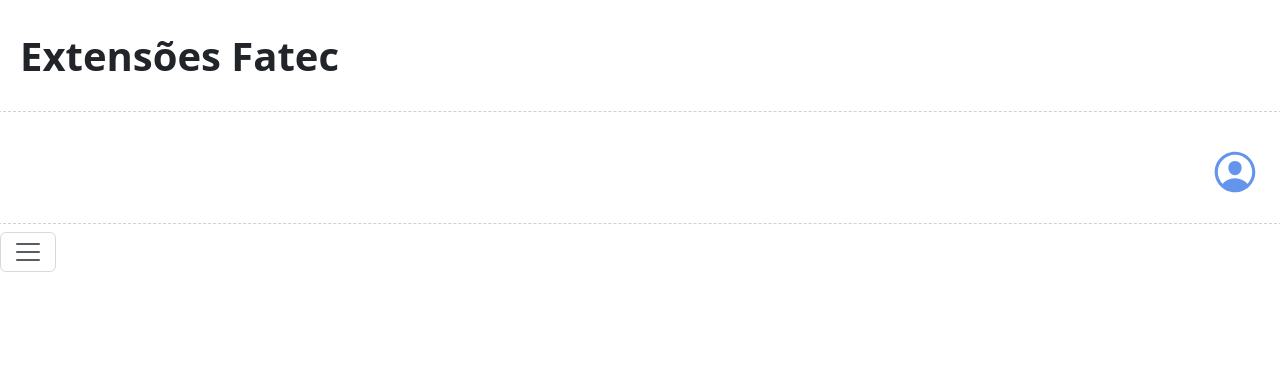
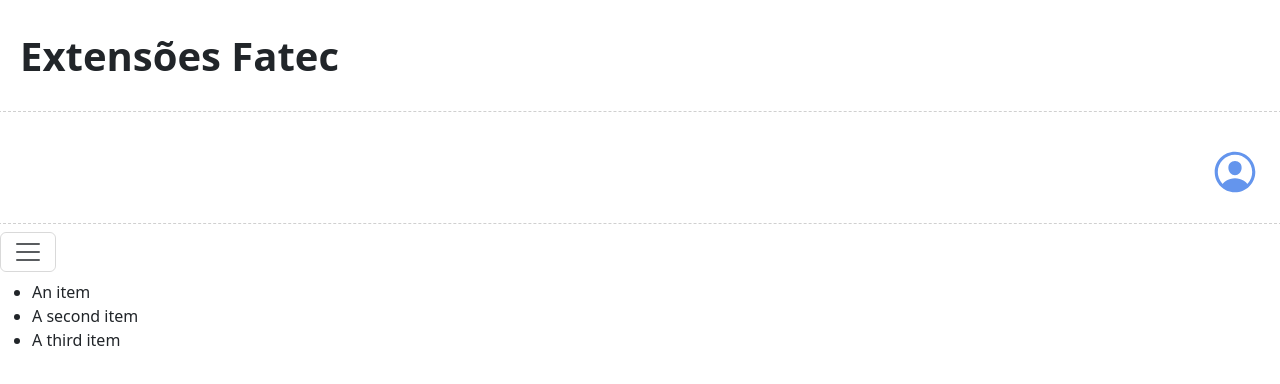
Before and after one commit to fershibli/desenvolvimento-web2, an Angular app in the folder aula04-Angular/: page / in a window 1280 px wide. Shown: the top 384 px of the page. Built offline with nearby package versions, Linux system fonts and the light colour scheme.

Commit message:
feat(category-bar): add category-bar component to main component

```diff
--- a/aula04-Angular/src/app/main/main.component.html
+++ b/aula04-Angular/src/app/main/main.component.html
@@ -1,2 +1,3 @@
 <app-header></app-header>
 <app-nav-bar></app-nav-bar>
+<app-category-bar></app-category-bar>
--- a/aula04-Angular/src/app/main/main.component.ts
+++ b/aula04-Angular/src/app/main/main.component.ts
@@ -1,11 +1,12 @@
 import { Component } from '@angular/core';
 import { HeaderComponent } from '../header/header.component';
 import { NavBarComponent } from "../nav-bar/nav-bar.component";
+import { CategoryBarComponent } from '../category-bar/category-bar.component';
 
 @Component({
   selector: 'app-main',
   standalone: true,
-  imports: [HeaderComponent, NavBarComponent],
+  imports: [HeaderComponent, NavBarComponent, CategoryBarComponent],
   templateUrl: './main.component.html',
   styleUrl: './main.component.css'
 })
```
